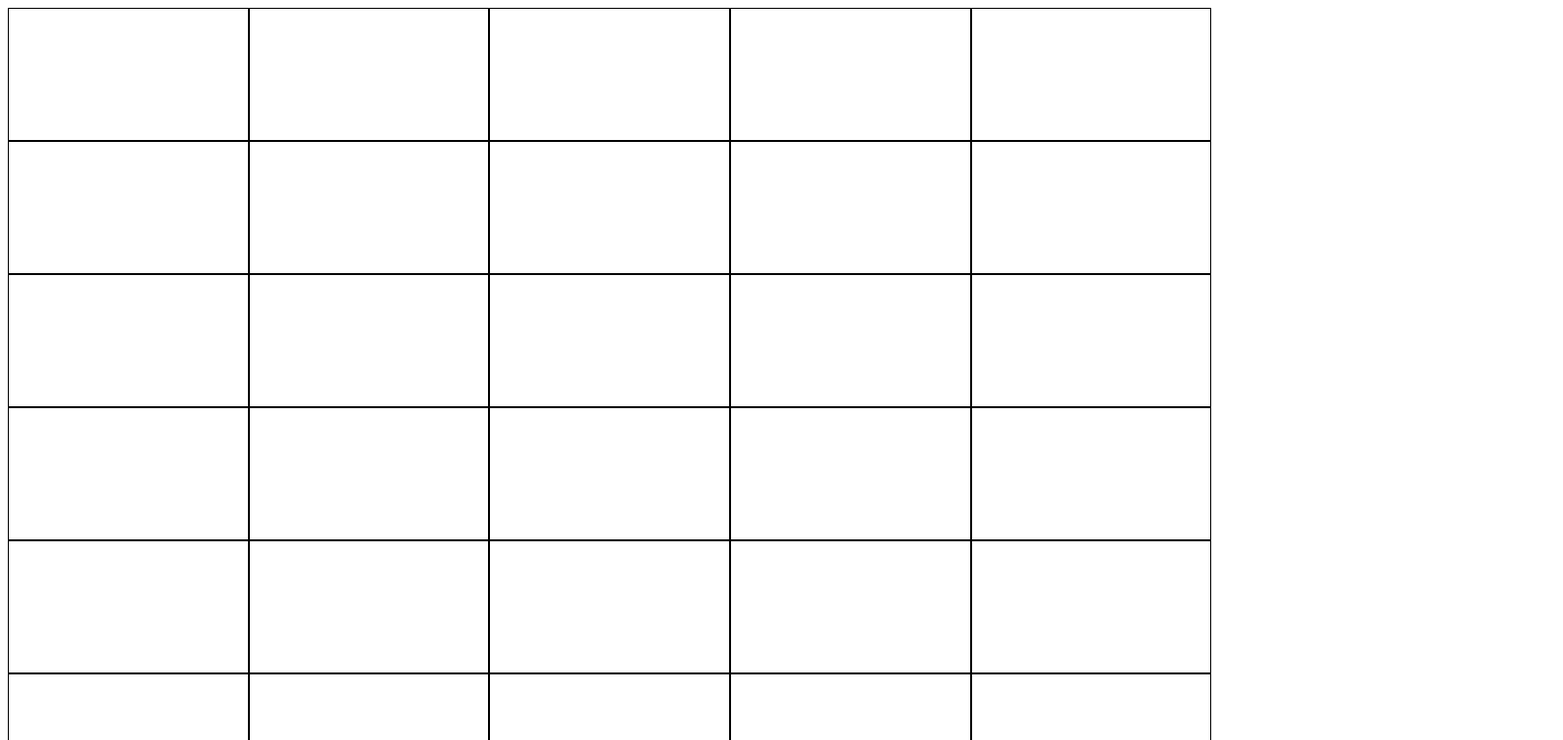
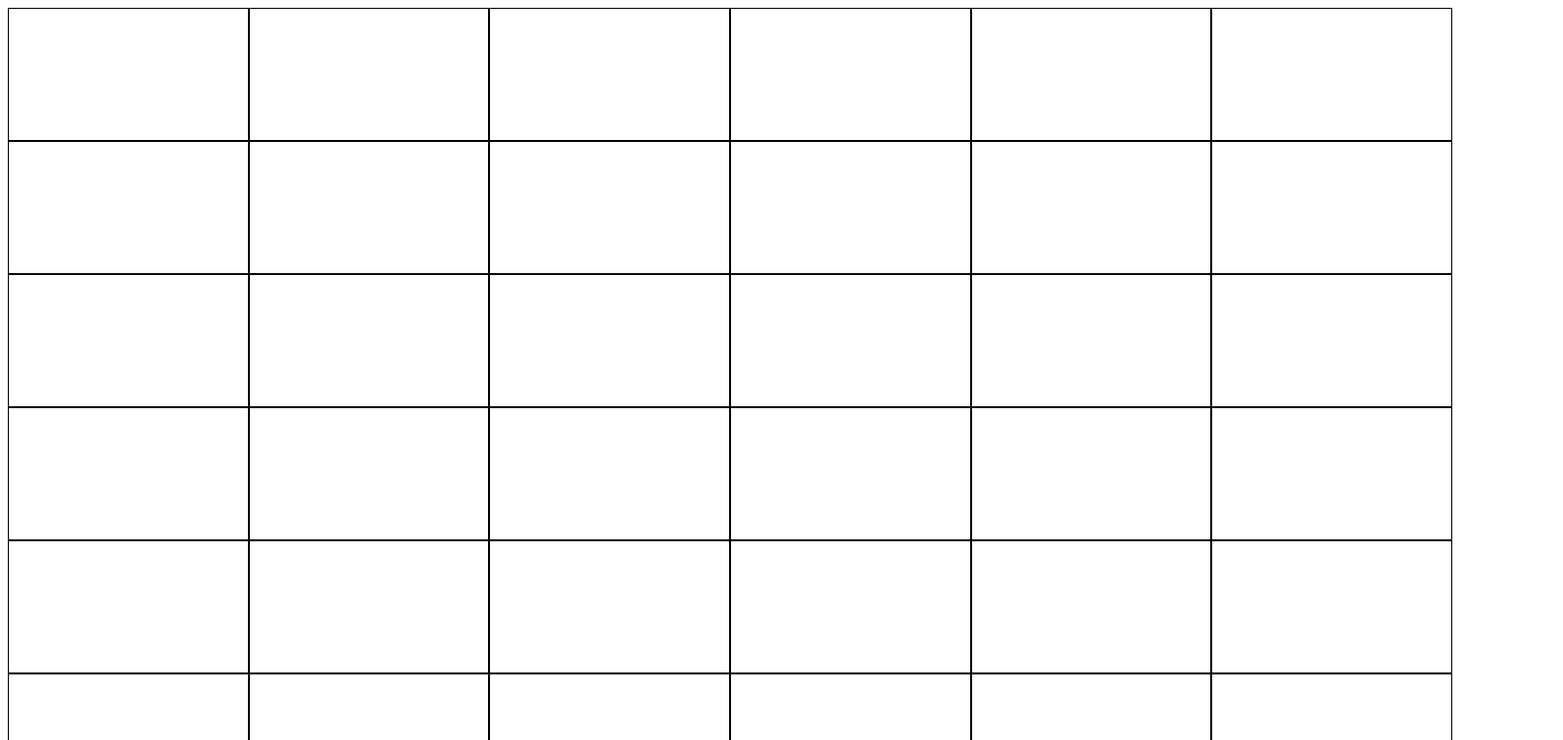
Before and after one commit to web-standards-ru/stickers, a website: page index.html in a window 1280 px wide. Shown: the top 756 px of the page at 98% size, 1595 px wide, since content can reach past the window. Drawn offline with Linux system fonts and the light colour scheme.

Commit message:
Добавляет размеры в браузере

```diff
--- a/index.html
+++ b/index.html
@@ -22,6 +22,11 @@
 
 		/* Print */
 
+		.page {
+			width: 420mm;
+			height: 297mm;
+		}
+
 		@page {
 			margin: 4.5mm 0 0 15mm;
 			size: 420mm 297mm;
@@ -29,7 +34,7 @@
 	</style>
 	<link rel="stylesheet" href="sticker.css">
 </head>
-<body>
+<body class="page">
 
 	<article class="sticker"></article>
 	<article class="sticker"></article>
```
